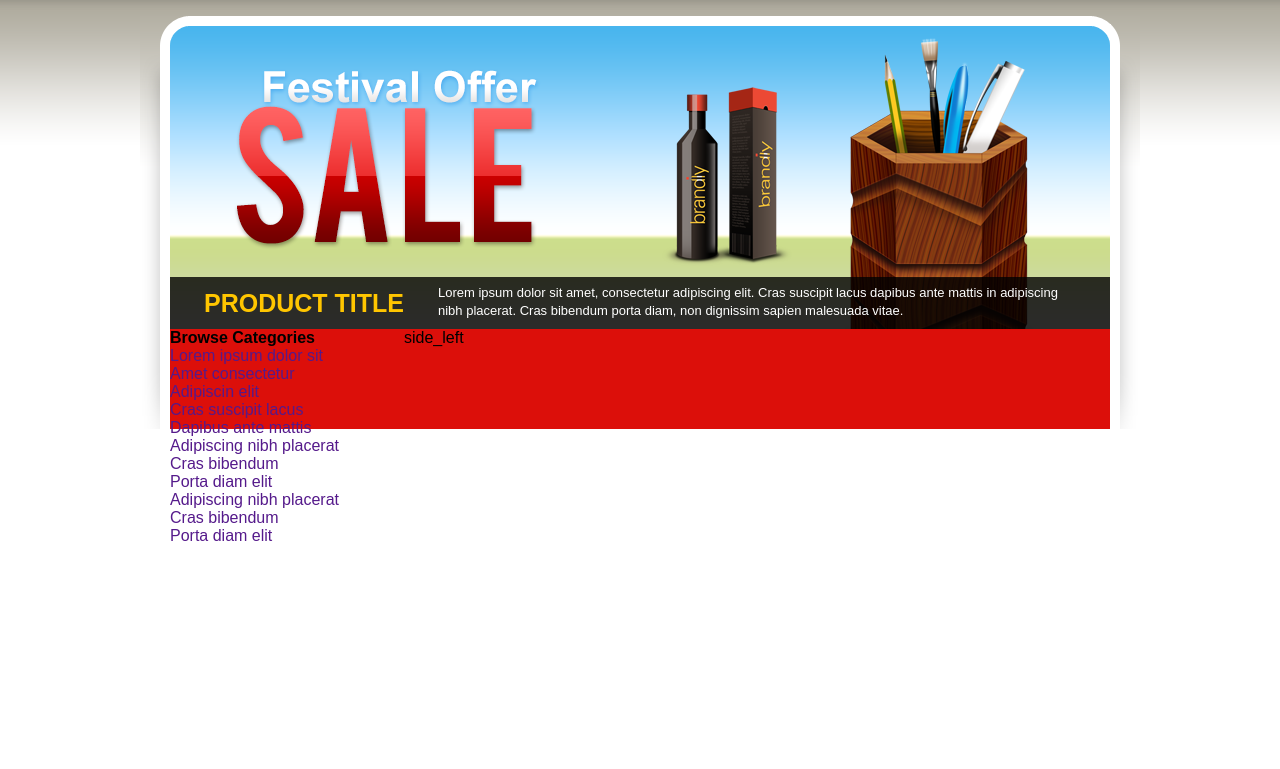
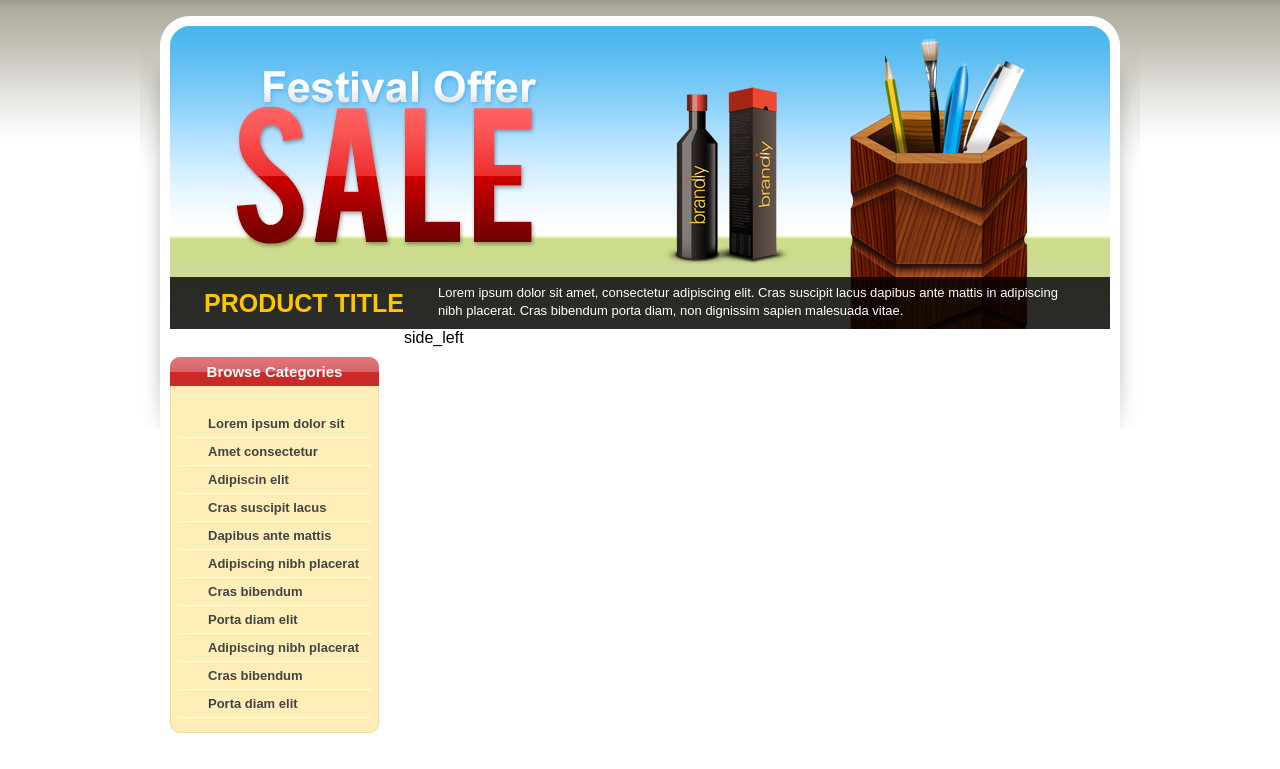
Before and after one commit to ansouth/ansouth, a plain HTML site: page view/index.html in a window 1280 px wide. Shown: the part 177-946 px from the top of the page. Before the commit the page ends 800 px from the top, so only its background shows below. Drawn offline with Linux system fonts and the light colour scheme.

Commit message:
add  Side List

```diff
--- a/style/css/index.css
+++ b/style/css/index.css
@@ -271,9 +271,13 @@
     width: 940px;
     height: 100px;
     margin: 0 auto;
-    background: #dc0f0a;
+    /*background: #dc0f0a;*/
+}
+.clear{
+    zoom: 1;
 }
 .side_left{
+    /*position: relative;*/
     width: 209px;
     float: left;
 }
@@ -281,3 +285,57 @@
     width: 706px;
     float: right;
 }
+.module_menu{
+    /*position: relative;*/
+    height: 29px;
+    padding-top: 28px;
+
+}
+.module_menu h2{
+    display: block;
+    height: 29px;
+    background: url("../../img/list_bg.png") repeat-x 0 -58px;
+    font-size: 15px;
+    color: #ffffff;
+    text-align: center;
+    line-height: 29px;
+}
+.module_menu h2 strong{
+    display: block;
+    height: 29px;
+    background: url("../../img/list_bg.png") no-repeat;
+}
+.module_menu h2 span{
+    display: block;
+    height: 29px;
+    background: url("../../img/list_bg.png") no-repeat right -29px;
+}
+
+.module_list{
+    /*position: relative;*/
+    background: url("../../img/list_bg_b.png")repeat-y;
+
+}
+.module_list ul{
+    background: url("../../img/list_bg_b.png")no-repeat  -209px bottom;
+    padding: 24px 8px  15px;
+}
+.module_list li{}
+.module_list a{
+    display: block;
+    font-size: 13px;
+    height: 27px;line-height: 27px;
+    border-bottom: 1px solid #fff;
+    color: #434343;
+    text-decoration: none;
+    padding-left: 30px;
+    font-weight: bold;
+}
+.module_list a:hover{
+    color: #b20e00;
+    text-decoration: none;
+    background: #fae191;
+}
+.li_last{
+    border: none;
+}
--- a/view/index.html
+++ b/view/index.html
@@ -2,7 +2,7 @@
 <html lang="en">
 <head>
     <meta charset="UTF-8">
-    <title>小商场</title>
+    <title>FIRST DEMO</title>
     <link rel="stylesheet" href="../style/css/index.css">
     <link rel="stylesheet" href="../style/css/base.css">
 </head>
@@ -72,7 +72,7 @@
                         Cras bibendum porta diam, non dignissim sapien malesuada vitae. </p>
                     <div class="bg"></div>
                 </div>
-                <div class="main">
+                <div class="main clear">
                     <div class="side_left">
                         <div class="module_menu">
                             <h2><strong><span>Browse Categories</span></strong></h2>
@@ -88,9 +88,11 @@
                                     <li><a href="">Porta diam elit</a></li>
                                     <li><a href="">Adipiscing nibh placerat</a></li>
                                     <li><a href="">Cras bibendum</a></li>
-                                    <li><a href="">Porta diam elit</a></li>
+                                    <li><a href="" class="li_last">Porta diam elit</a></li>
                                 </ul>
                             </div>
+                            <br>
+                            <br>
                         </div>
                     </div>
                     <div class="side_right">side_left</div>
```
Also changed, not shown: img/list_bg_b.png (added).
